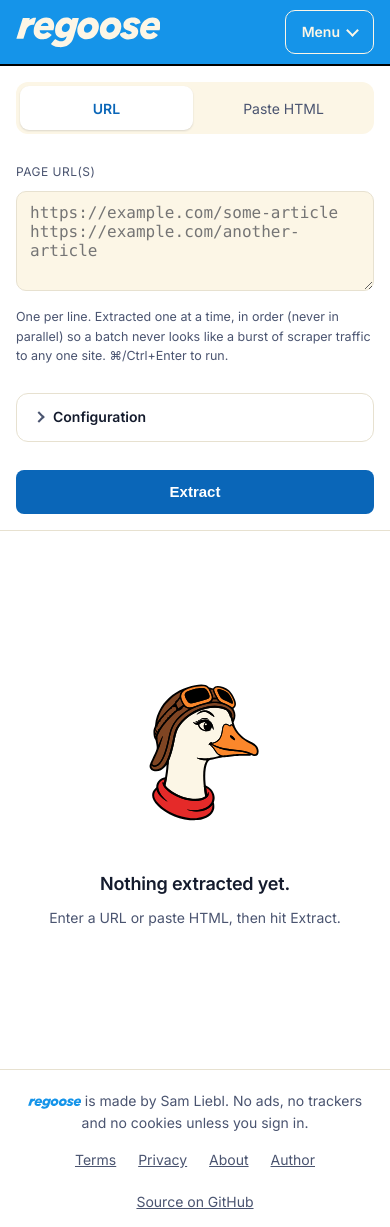
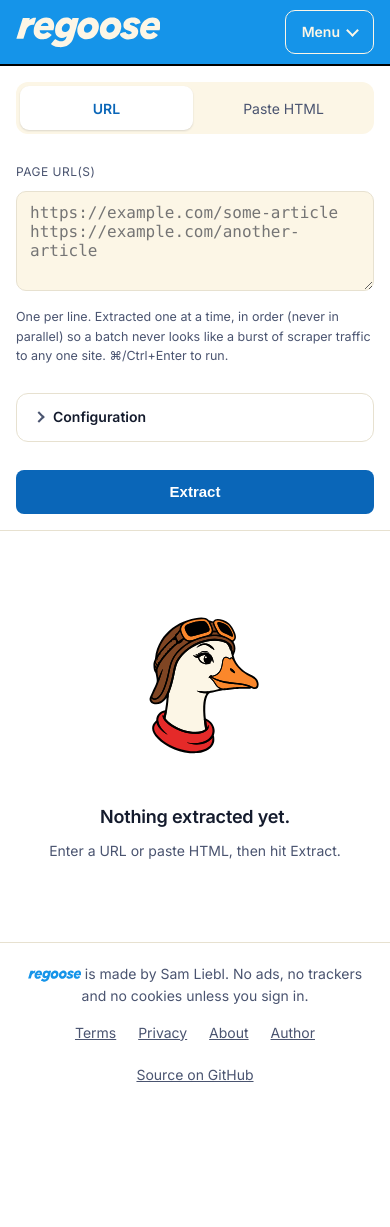
Before and after one commit to samliebl/goose-ts, a website with bundled scripts: page web/public/index.html in a window 390 px wide. After the commit the page ends 1114 px from the top, so only its background shows below. Built offline with nearby package versions, Linux system fonts and the light colour scheme; no server answers; a web font is replaced by a local one.

Commit message:
Tighten the empty state on phones

```diff
--- a/web/public/style.css
+++ b/web/public/style.css
@@ -833,6 +833,10 @@ dl dd {
   .layout {
     grid-template-columns: 1fr;
   }
+  .empty-state {
+    min-height: 0;
+    padding: 56px 24px 64px;
+  }
   .input-panel {
     position: static;
     max-height: none;
```
